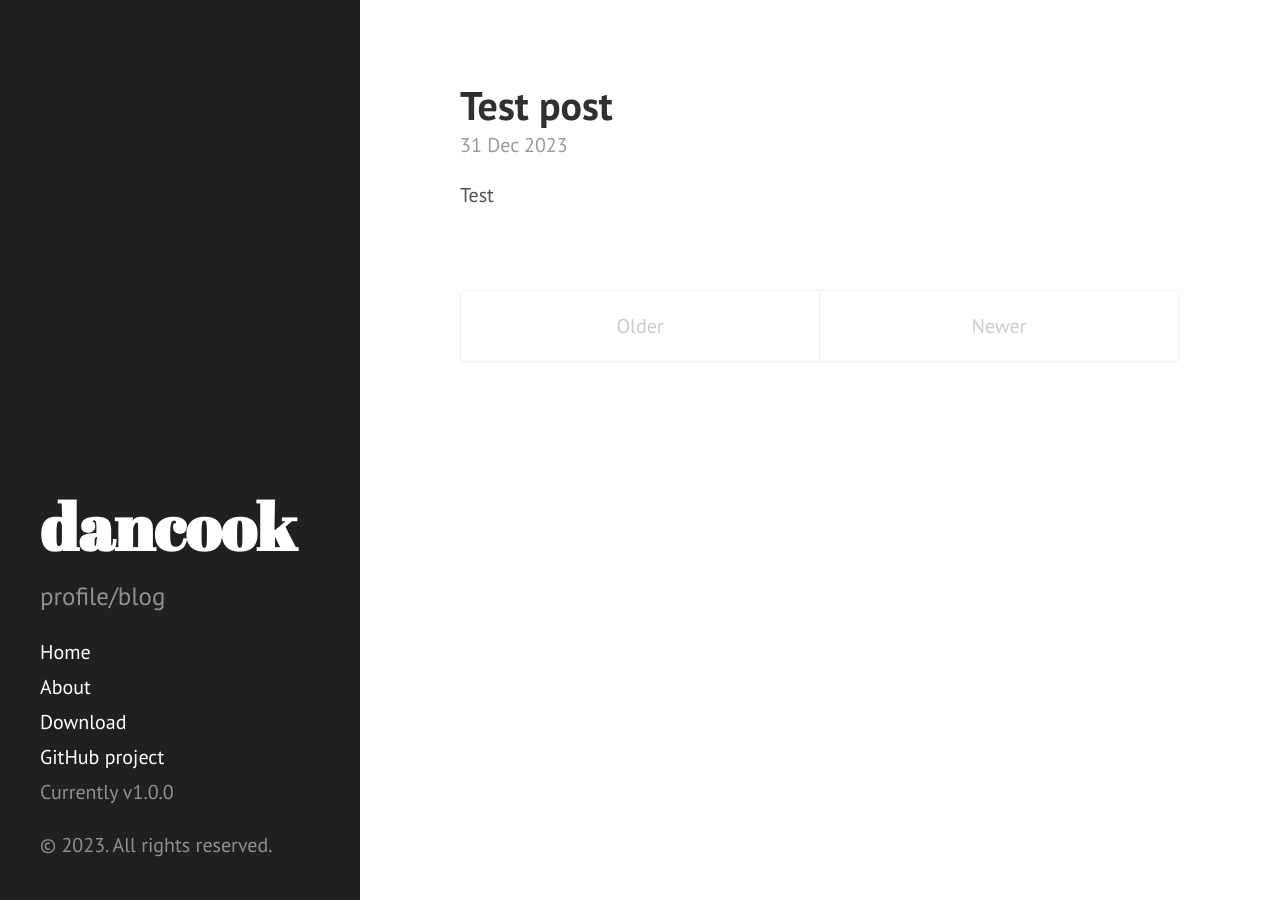
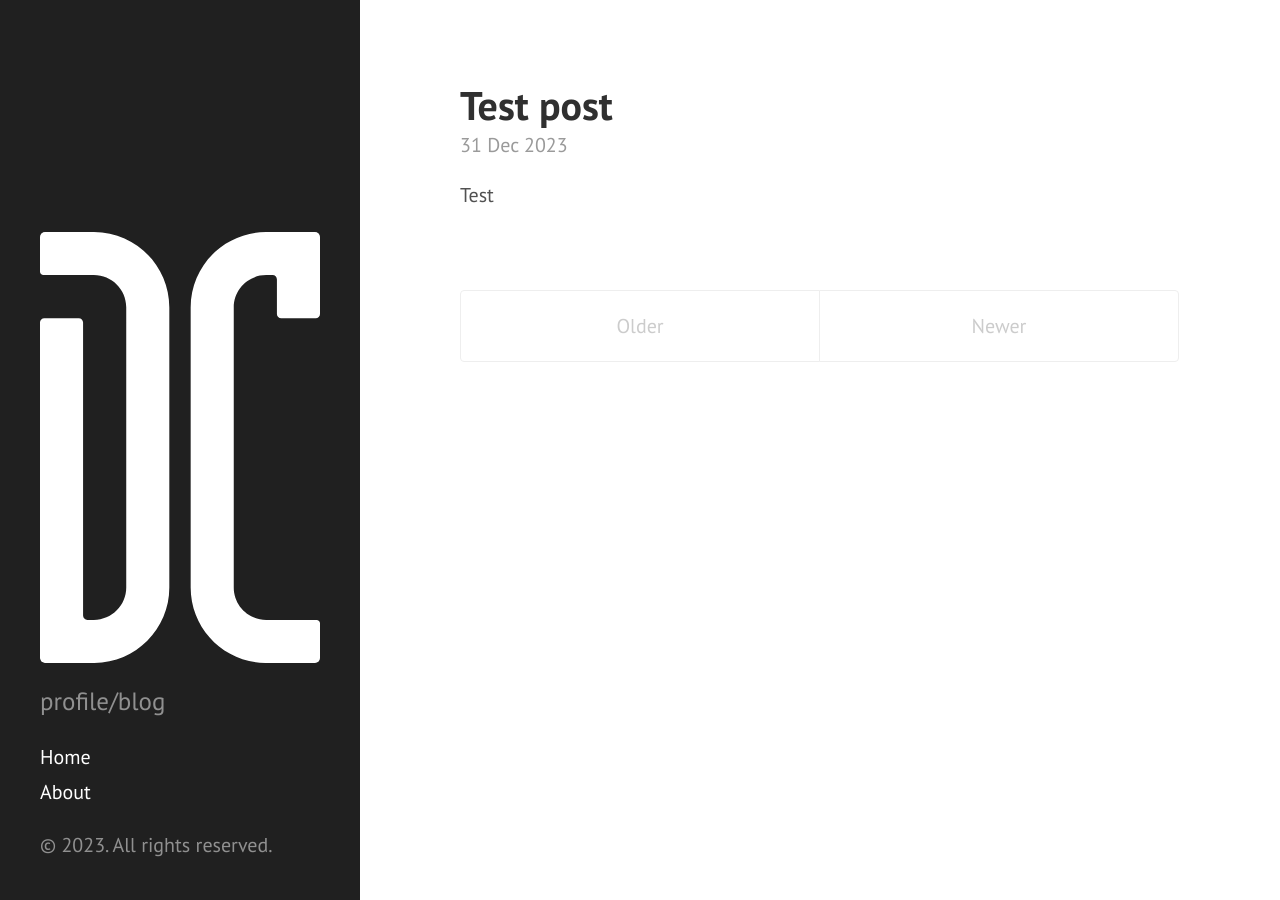
Before and after one commit to 1dancook/1dancook.github.io, a Jekyll site: the page built from index.html, in a window 1280 px wide. Built offline with Jekyll 4.4.1, drawn with Linux system fonts in a browser that asks for light colours; the list of posts is cut into pages by our own code.

Commit message:
add logo and change sidebar

```diff
--- a/_includes/sidebar.html
+++ b/_includes/sidebar.html
@@ -1,11 +1,9 @@
 <div class="sidebar">
   <div class="container sidebar-sticky">
     <div class="sidebar-about">
-      <h1>
-        <a href="{{ site.url }}">
-          {{ site.title }}
-        </a>
-      </h1>
+      <a href="{{ site.url }}">
+        <img src="{{site.url}}/public/dc_logo.svg">
+      </a>
       <p class="lead">{{ site.description }}</p>
     </div>
 
@@ -26,9 +24,6 @@
         {% endif %}
       {% endfor %}
 
-      <a class="sidebar-nav-item" href="{{ site.github.repo }}/archive/v{{ site.version }}.zip">Download</a>
-      <a class="sidebar-nav-item" href="{{ site.github.repo }}">GitHub project</a>
-      <span class="sidebar-nav-item">Currently v{{ site.version }}</span>
     </nav>
 
     <p>&copy; {{ site.time | date: '%Y' }}. All rights reserved.</p>
```
Also changed, not shown: public/dc_logo.svg (added).
